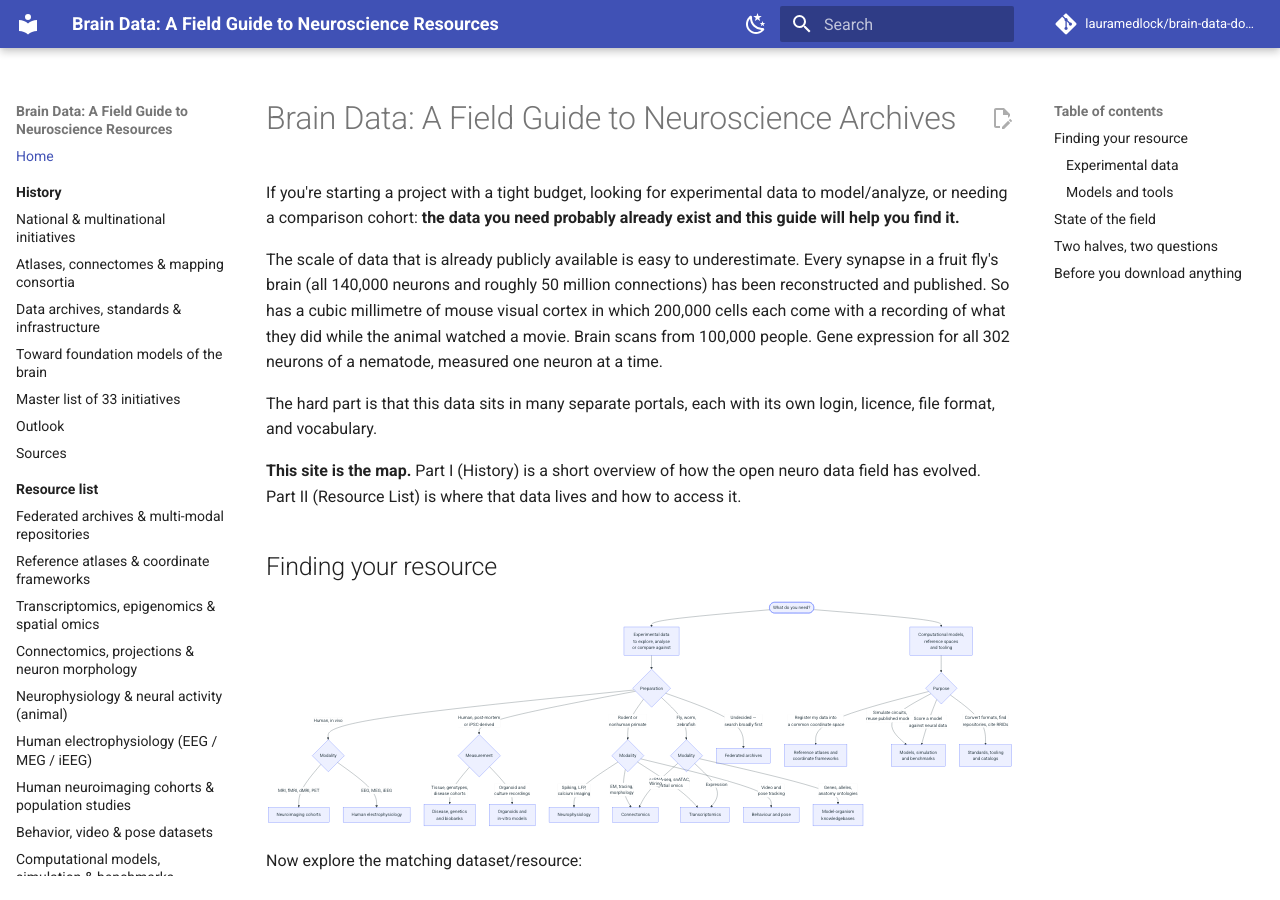
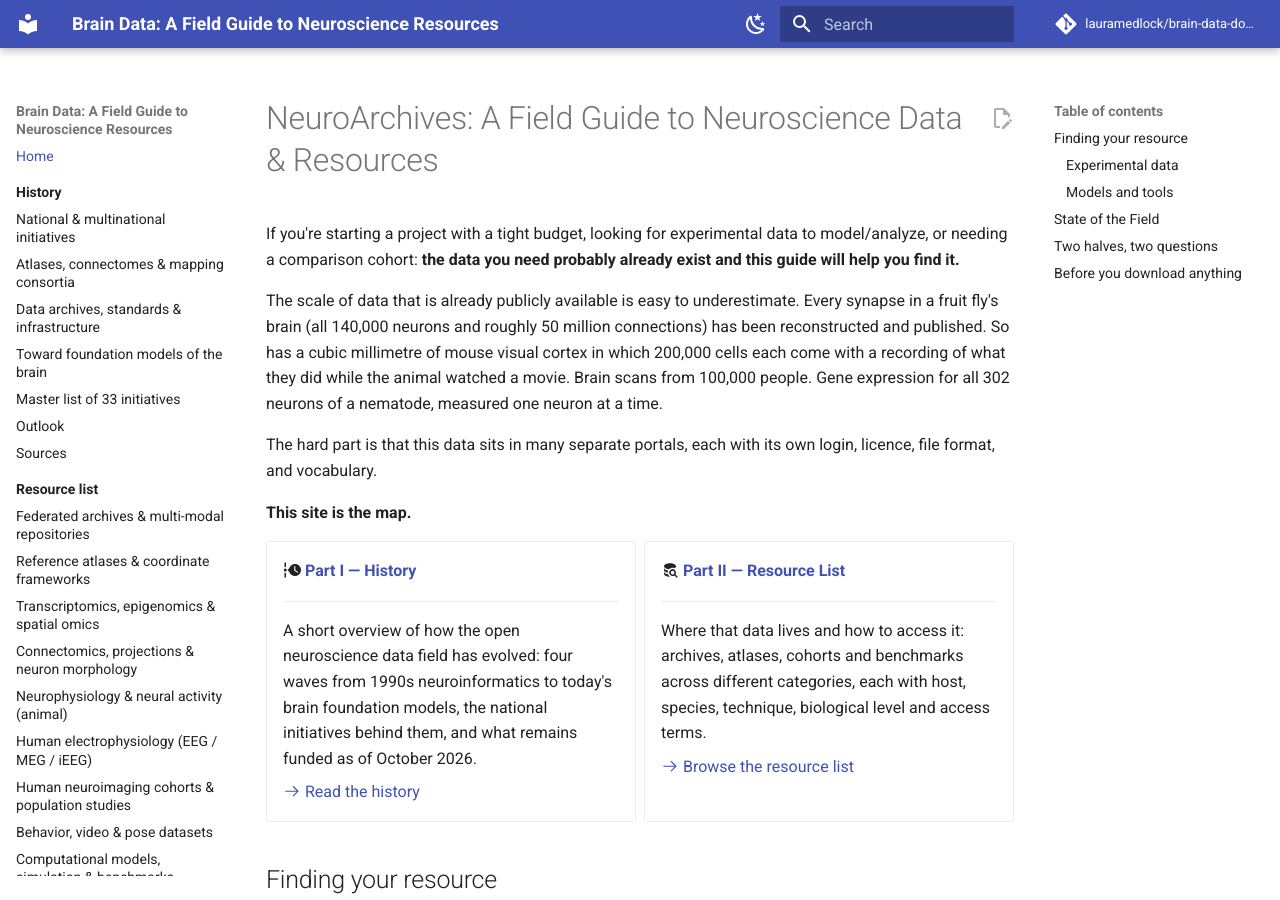
Before and after one commit to lauramedlock/neuroarchives, an MkDocs documentation site: the page built from docs/index.md, in a window 1280 px wide and 900 px high. Built offline with MkDocs 1.6.1 and Material for MkDocs 9.7.7, drawn with Linux system fonts in a browser that asks for light colours; comment, search, counter and statistics services are not loaded; some of the changed text lies outside the part shown.

Commit message:
Revise guide title and enhance content structure
Updated the title and content of the guide to reflect the new focus on neuroscience data and resources. Added sections for history and resource list with links.

```diff
--- a/docs/index.md
+++ b/docs/index.md
@@ -1,4 +1,4 @@
-# Brain Data: A Field Guide to Neuroscience Archives
+# NeuroArchives: A Field Guide to Neuroscience Data & Resources
 
 If you're starting a project with a tight budget, looking for experimental data to model/analyze, or needing a comparison cohort: **the data you need probably already exist and this guide will help you find it.**
 
@@ -10,7 +10,29 @@
 The hard part is that this data sits in many separate portals,
 each with its own login, licence, file format, and vocabulary.
 
-**This site is the map.** Part I (History) is a short overview of how the open neuro data field has evolved. Part II (Resource List) is where that data lives and how to access it.
+**This site is the map.**
+
+<div class="grid cards" markdown>
+
+-   :material-timeline-clock: **[Part I — History](history/index.md)**
+
+    ---
+
+    A short overview of how the open neuroscience data field has evolved: four waves from 1990s neuroinformatics to
+    today's brain foundation models, the national initiatives behind them, and what remains funded as of October 2026.
+
+    [:octicons-arrow-right-24: Read the history](history/index.md)
+
+-   :material-database-search: **[Part II — Resource List](resources/index.md)**
+
+    ---
+
+    Where that data lives and how to access it: archives, atlases, cohorts and benchmarks across different categories,
+    each with host, species, technique, biological level and access terms.
+
+    [:octicons-arrow-right-24: Browse the resource list](resources/index.md)
+
+</div>
 
 ## Finding your resource
 
```
Also changed, not shown: other parts of docs/index.md (+1 -3 lines).
